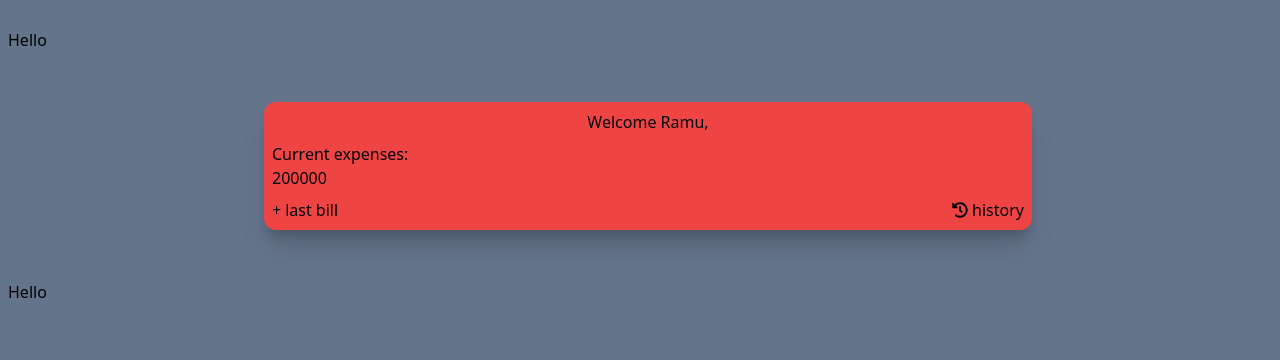
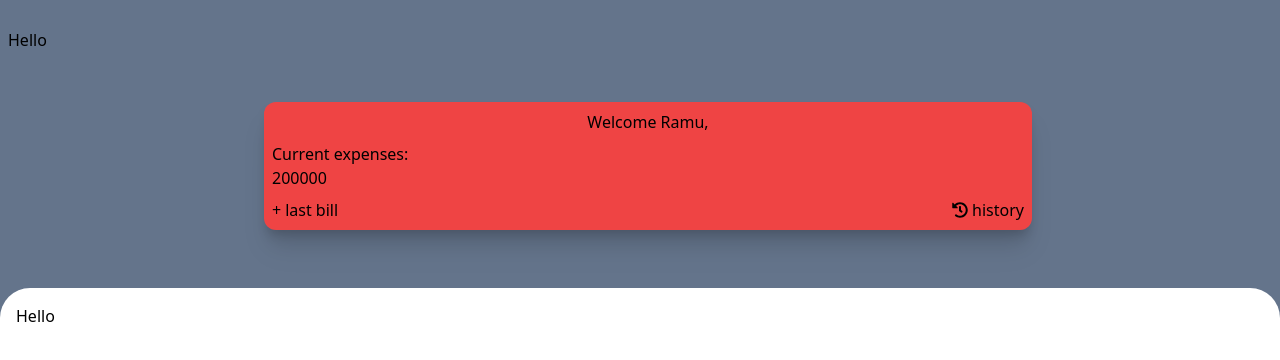
Before and after one commit to Toyashpatil/tiffun, a React (Create React App) app: page / in a window 1280 px wide. Shown: the top 360 px of the page. Built offline with nearby package versions, Linux system fonts and the light colour scheme.

Commit message:
feat:home

```diff
--- a/src/pages/Home.jsx
+++ b/src/pages/Home.jsx
@@ -4,6 +4,7 @@ import Cards from '../components/Cards'
 const Home = () => {
   return (
     <div className='flex items-start space-y-4 justify-center bg-slate-500 h-[100vh] w-[100vw] overflow-hidden '>
+      <div className='space-y-[50px] w-[100%]' >
         <div className='space-y-[50px] p-2 w-[100%] '>
           <div className=' mt-5 '>
             <h1>Hello</h1>
@@ -11,10 +12,16 @@ const Home = () => {
           <div className='w-[100vw] flex items-center justify-center '>
             <Cards />
           </div>
-        <div className=''>
+
+        </div>
+        <div className='bg-white flex rounded-tr-[30px] overflow-hidden rounded-tl-[30px] h-[100vh] items-start mt-10 p-2 '>
+          <div className=' p-2 overflow-hidden'>
             <h1>Hello</h1>
           </div>
+
         </div>
+      </div>
+
 
     </div>
   )
```
Lines whose indentation alone changed are shown as unchanged.
